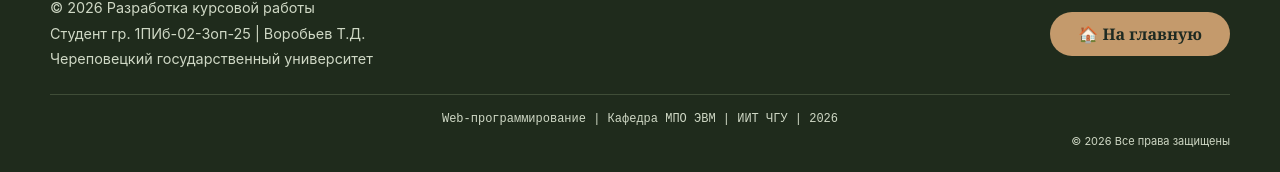
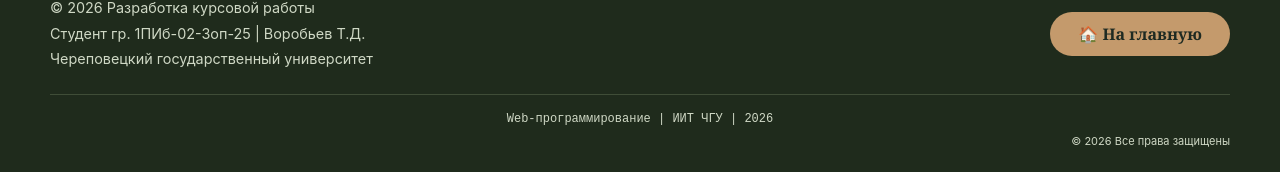
Before and after one commit to jojofaseter/tvardovsky-site, a plain HTML site: page vasily_terkin.html in a window 1280 px wide. Shown: the part 3103-3275 px from the top of the page. Drawn offline with Linux system fonts and the light colour scheme.

Commit message:
Update vasily_terkin.html

```diff
--- a/vasily_terkin.html
+++ b/vasily_terkin.html
@@ -425,7 +425,7 @@
             <a href="index.html" class="to-main-btn">🏠 На главную</a>
         </div>
         <div class="footer-meta">
-            Web-программирование | Кафедра МПО ЭВМ | ИИТ ЧГУ | 2026
+            Web-программирование | ИИТ ЧГУ | 2026
         </div>
         <div class="footer-right">
             © 2026 Все права защищены
```
